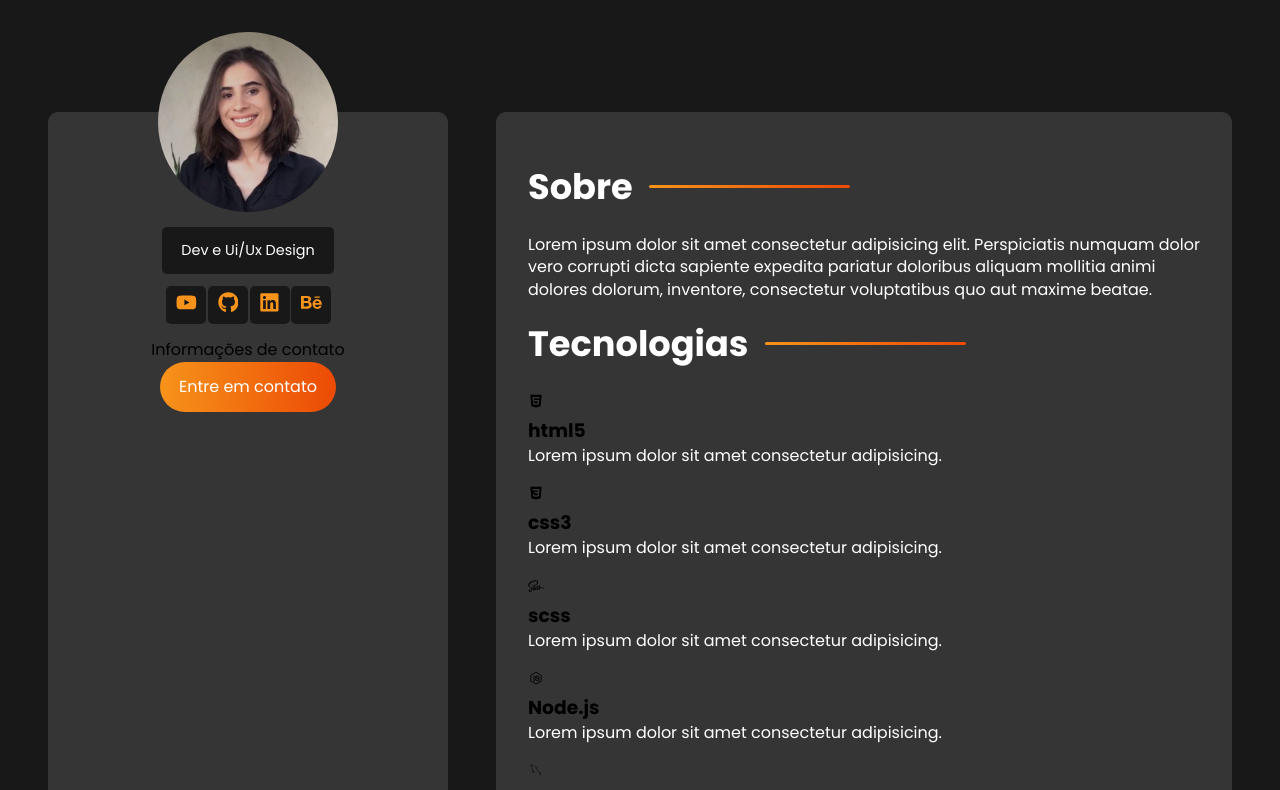
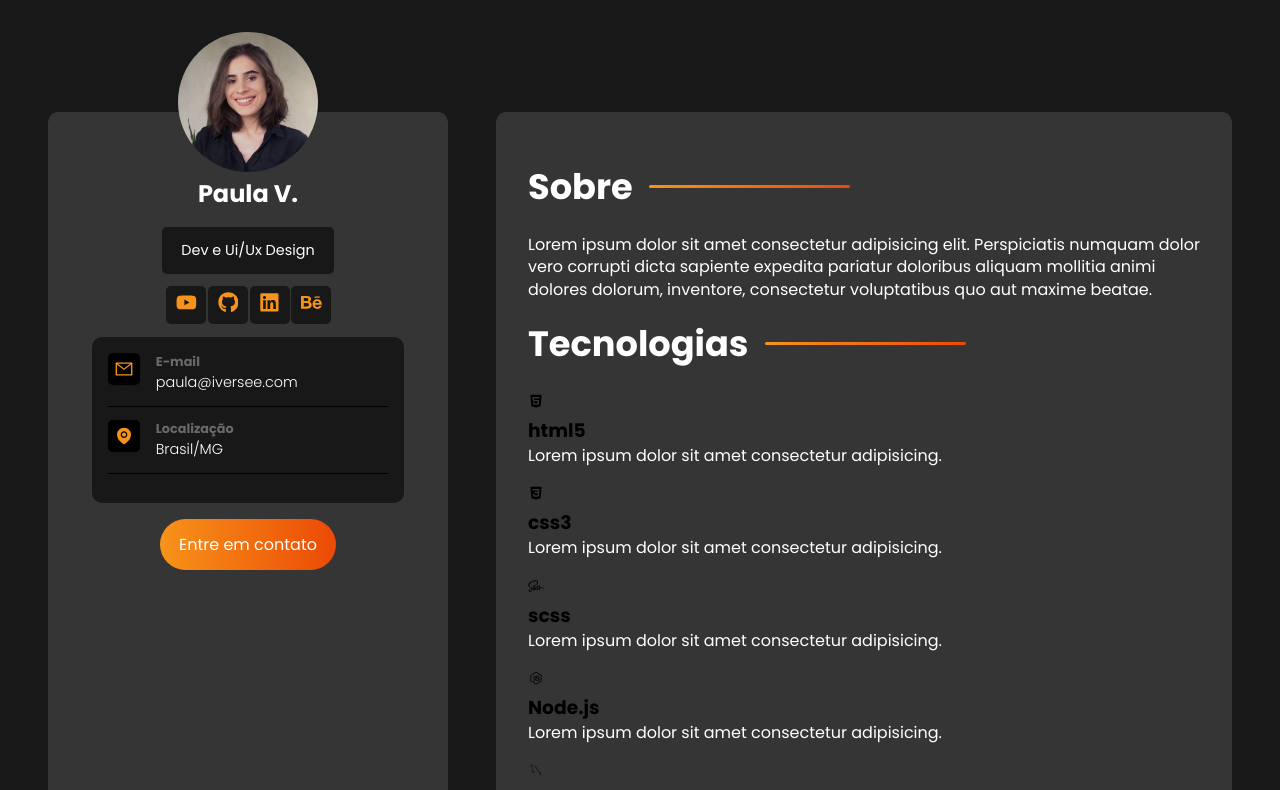
Before and after one commit to eipvi/linkbio, a React (Vite) app: page / in a window 1280 px wide. Shown: the top 790 px of the page. Built offline with nearby package versions, Linux system fonts and the light colour scheme.

Commit message:
style: ajuste no estilo

```diff
--- a/src/components/sidebar/Sidebar.jsx
+++ b/src/components/sidebar/Sidebar.jsx
@@ -1,5 +1,6 @@
 import SocialNetworks from '/src/components/ui/SocialNetworks.jsx';
 import Avatar from "/src/public/img/paulav.jpeg";
+import Information from '../ui/Information.jsx';
 
 import "/src/sass/app.scss";
 
@@ -10,7 +11,7 @@ const Sidebar = () => {
 <h1>Paula V.</h1>
 <p className="title">Dev e Ui/Ux Design</p>
 <SocialNetworks />
-  <p>Informações de contato</p>
+<Information />
 <a href="" className="btn">Entre em contato</a>
 </aside>  )
 }
--- a/src/sass/componentes/_information.scss
+++ b/src/sass/componentes/_information.scss
@@ -1,15 +1,12 @@
 #information {
-    padding: 0.8rem 1.2rem;
     color: $bg-container;
     text-decoration: none;
     border-radius: $container-border-radius;
-    flex-direction: column;
     background-color: $bg-color;
     padding: 1rem;
     margin-bottom: 1rem;
     text-align: left;
-    width: 80%;
-    border-radius: $black;
+    width: 93%;
 
     .info-card {
         display: flex;
@@ -23,7 +20,7 @@
     }
 
     h3 {
-        color: $black;
+        color: $text-black;
         font-size: .8rem;
         margin-bottom: .1rem;
     }
@@ -34,7 +31,7 @@
         font-size: .9rem;
     }
 
-    svg {
+    svg,path {
         background-color: $black;
         padding: .4rem;
         width: 2rem;
--- a/src/sass/componentes/_sidebar.scss
+++ b/src/sass/componentes/_sidebar.scss
@@ -9,6 +9,12 @@
     text-align: center;
     position: relative;
     padding: 2rem 2rem;
+
+    h1 {
+        padding-top: 2rem;
+        color: $white;
+    }
+
 }
 
 img {
@@ -16,14 +22,14 @@ img {
     border-radius: $container-img;
     position: absolute;
     top: -5rem;
-    width: 180px;
+    width: 140px;
 }
 
 .title {
     color: $white;
     background-color: $bg-color;
     border-radius: $card-border-radius;
-    margin-top: 3rem;
+    margin-top: 1rem;
     padding: .8rem 1.2rem;
     font-size: 0.9rem ;
 
--- a/src/sass/layout/_variables.scss
+++ b/src/sass/layout/_variables.scss
@@ -1,5 +1,6 @@
     $white: #fff;
     $black: #000;
+    $text-black: #6a6a6a;
     $color-secondy: #f7931a;
     $bg-color: #181818;
     $bg-container: #353535;
```
